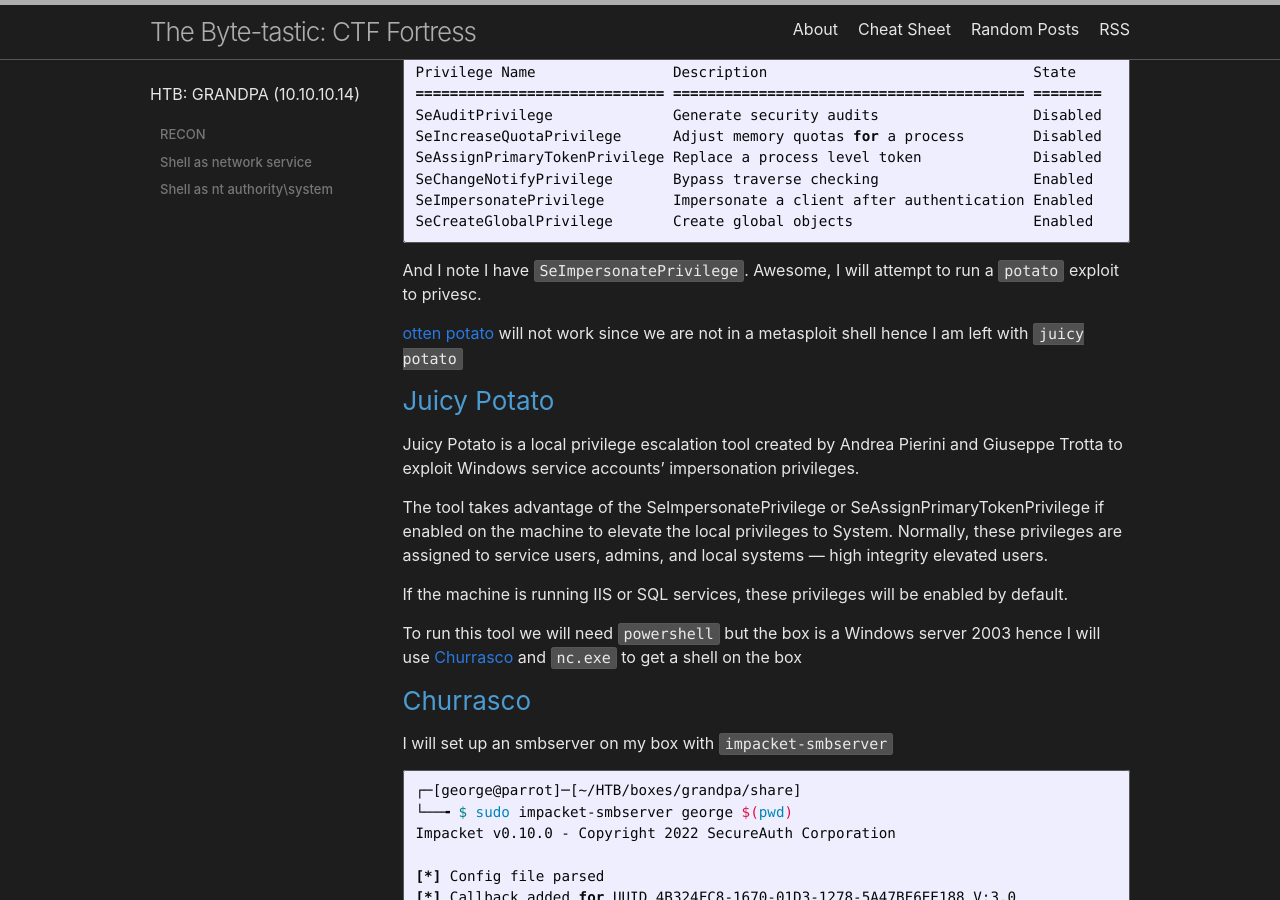
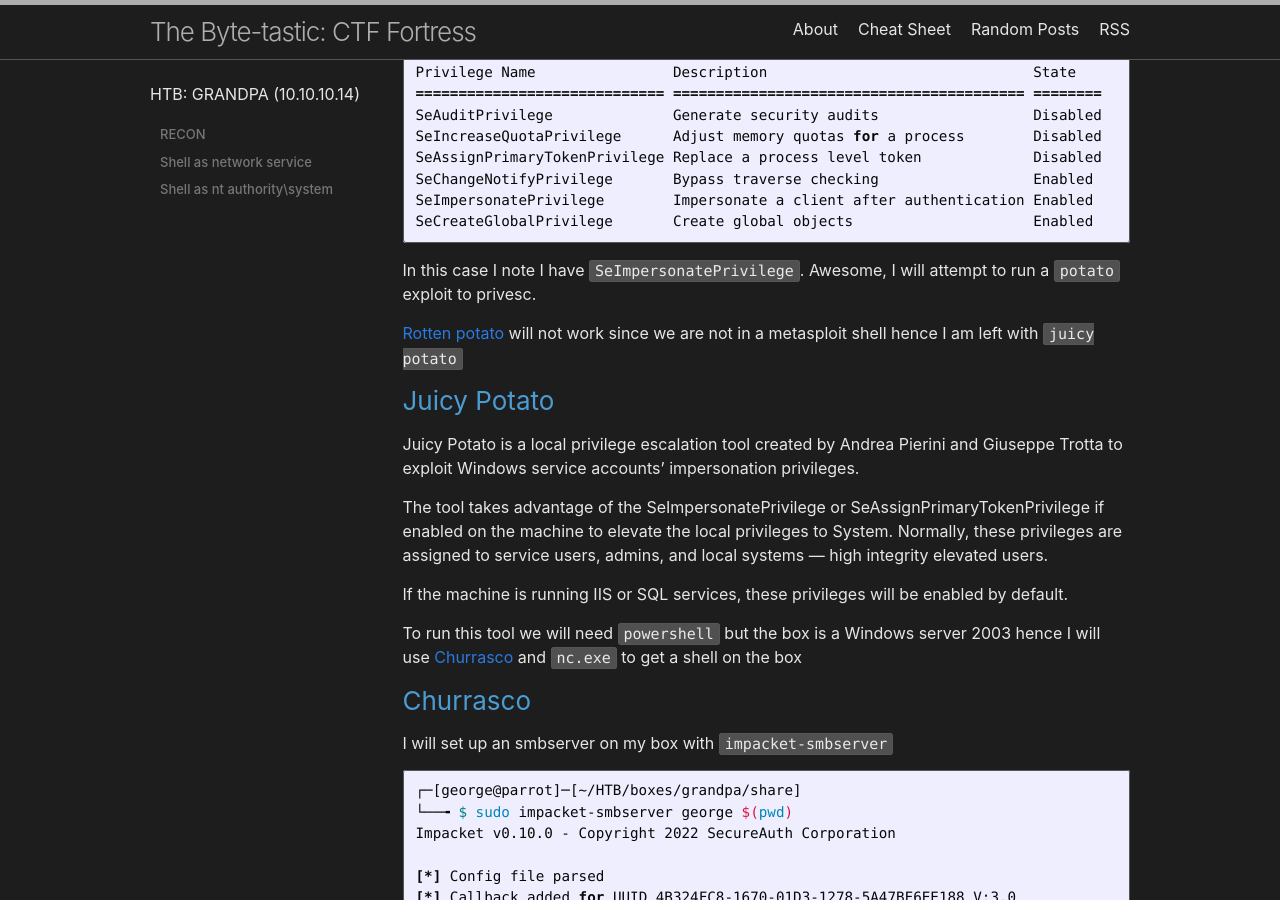
Before and after one commit to GeorgeWere/georgewere.github.io, a Jekyll site: the page built from _posts/2023-10-14-htb-grandpa.md, in a window 1280 px wide and 900 px high, scrolled down 4137 px. Built offline with Jekyll 4.4.1, drawn with Linux system fonts in a browser that asks for light colours.

Commit message:
Update 2023-10-14-htb-grandpa.md

````diff
--- a/_posts/2023-10-14-htb-grandpa.md
+++ b/_posts/2023-10-14-htb-grandpa.md
@@ -169,9 +169,9 @@ SeChangeNotifyPrivilege       Bypass traverse checking                  Enabled
 SeImpersonatePrivilege        Impersonate a client after authentication Enabled
 SeCreateGlobalPrivilege       Create global objects                     Enabled
 ```
-And I note I have `SeImpersonatePrivilege`. Awesome, I will attempt to run a `potato` exploit to privesc.
+In this case I note I have `SeImpersonatePrivilege`. Awesome, I will attempt to run a `potato` exploit to privesc.
 
-[otten potato](https://foxglovesecurity.com/2016/09/26/rotten-potato-privilege-escalation-from-service-accounts-to-system/) will not work since we are not in a metasploit shell hence I am left with `juicy potato`
+[Rotten potato](https://foxglovesecurity.com/2016/09/26/rotten-potato-privilege-escalation-from-service-accounts-to-system/) will not work since we are not in a metasploit shell hence I am left with `juicy potato`
 
 ### Juicy Potato
 
````
